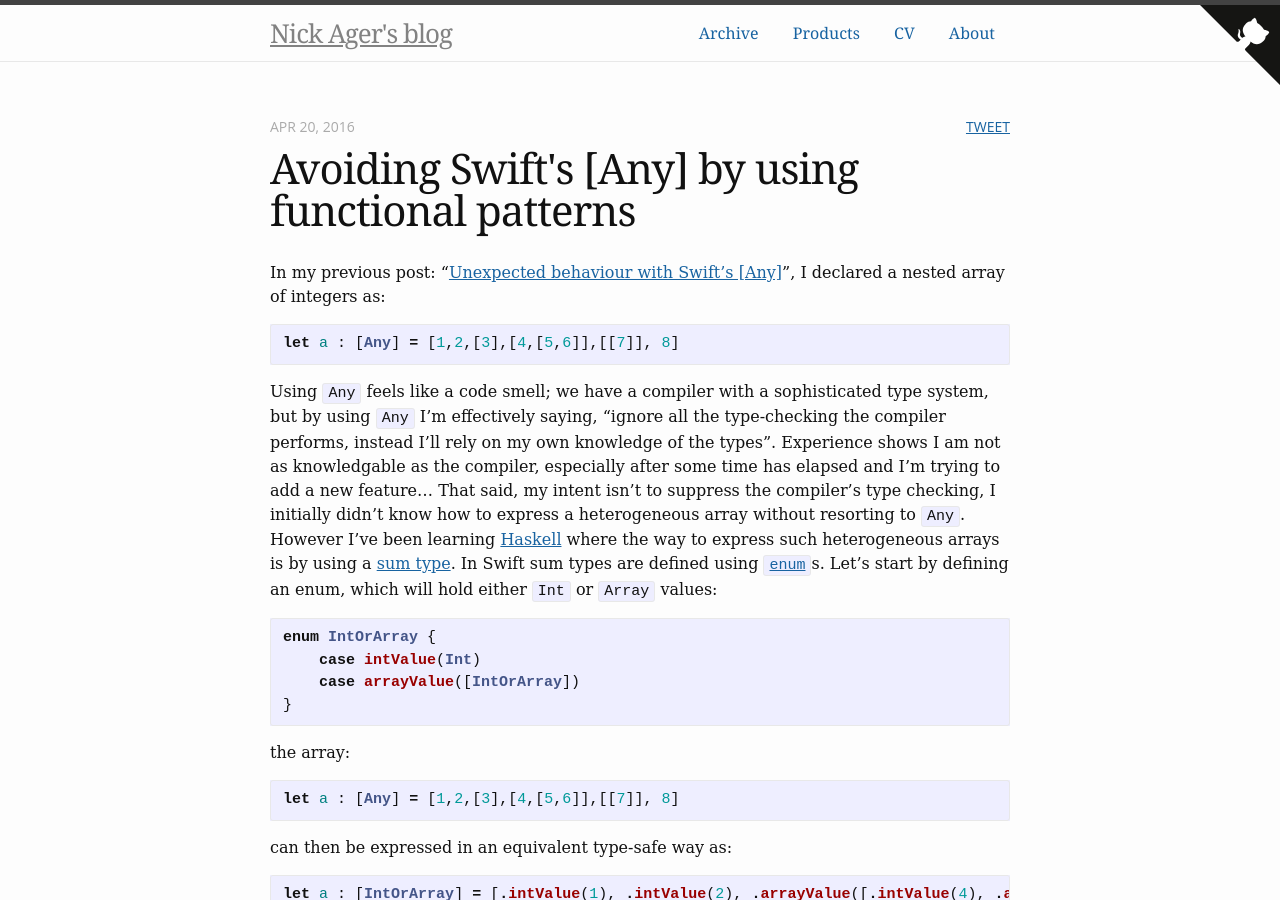
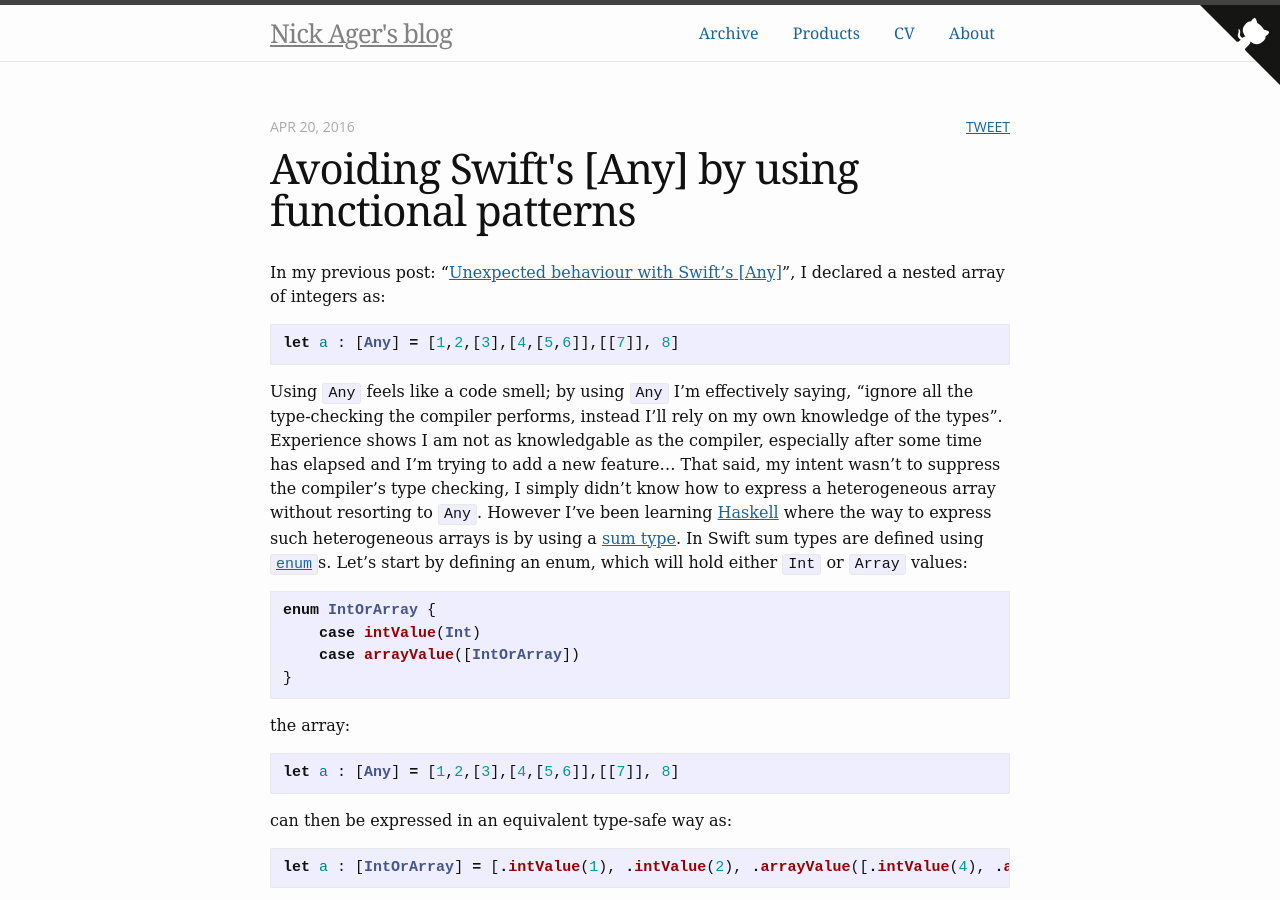
Before and after one commit to NickAger/nickager.github.io, a Jekyll site: the page built from _posts/2016-04-20-avoiding-any-arrays.md, in a window 1280 px wide and 900 px high. Built offline with Jekyll 4.4.1, drawn with Linux system fonts in a browser that asks for light colours; some web fonts are replaced; comment, search, counter and statistics services are not loaded.

Commit message:
Update 2016-04-20-avoiding-any-arrays.md

````diff
--- a/_posts/2016-04-20-avoiding-any-arrays.md
+++ b/_posts/2016-04-20-avoiding-any-arrays.md
@@ -11,7 +11,7 @@ In my previous post: "[Unexpected behaviour with Swift's [Any]]({% post_url 2016
 let a : [Any] = [1,2,[3],[4,[5,6]],[[7]], 8]
 ```
 
-Using `Any` feels like a code smell; we have a compiler with a sophisticated type system, but by using `Any` I'm effectively saying, "ignore all the type-checking the compiler performs, instead I'll rely on my own knowledge of the types". Experience shows I am not as knowledgable as the compiler, especially after some time has elapsed and I'm trying to add a new feature... <!--more-->That said, my intent isn't to suppress the compiler's type checking, I initially didn't know how to express a heterogeneous array without resorting to `Any`. However I've been learning [Haskell](https://www.haskell.org) where the way to express such heterogeneous arrays is by using a [sum type](https://en.wikipedia.org/wiki/Tagged_union). In Swift sum types are defined using [`enum`](https://developer.apple.com/library/ios/documentation/Swift/Conceptual/Swift_Programming_Language/Enumerations.html)s. Let's start by defining an enum, which will hold either `Int` or `Array` values:
+Using `Any` feels like a code smell; by using `Any` I'm effectively saying, "ignore all the type-checking the compiler performs, instead I'll rely on my own knowledge of the types". Experience shows I am not as knowledgable as the compiler, especially after some time has elapsed and I'm trying to add a new feature... <!--more-->That said, my intent wasn't to suppress the compiler's type checking, I simply didn't know how to express a heterogeneous array without resorting to `Any`. However I've been learning [Haskell](https://www.haskell.org) where the way to express such heterogeneous arrays is by using a [sum type](https://en.wikipedia.org/wiki/Tagged_union). In Swift sum types are defined using [`enum`](https://developer.apple.com/library/ios/documentation/Swift/Conceptual/Swift_Programming_Language/Enumerations.html)s. Let's start by defining an enum, which will hold either `Int` or `Array` values:
 
 ```swift
 enum IntOrArray {
````
